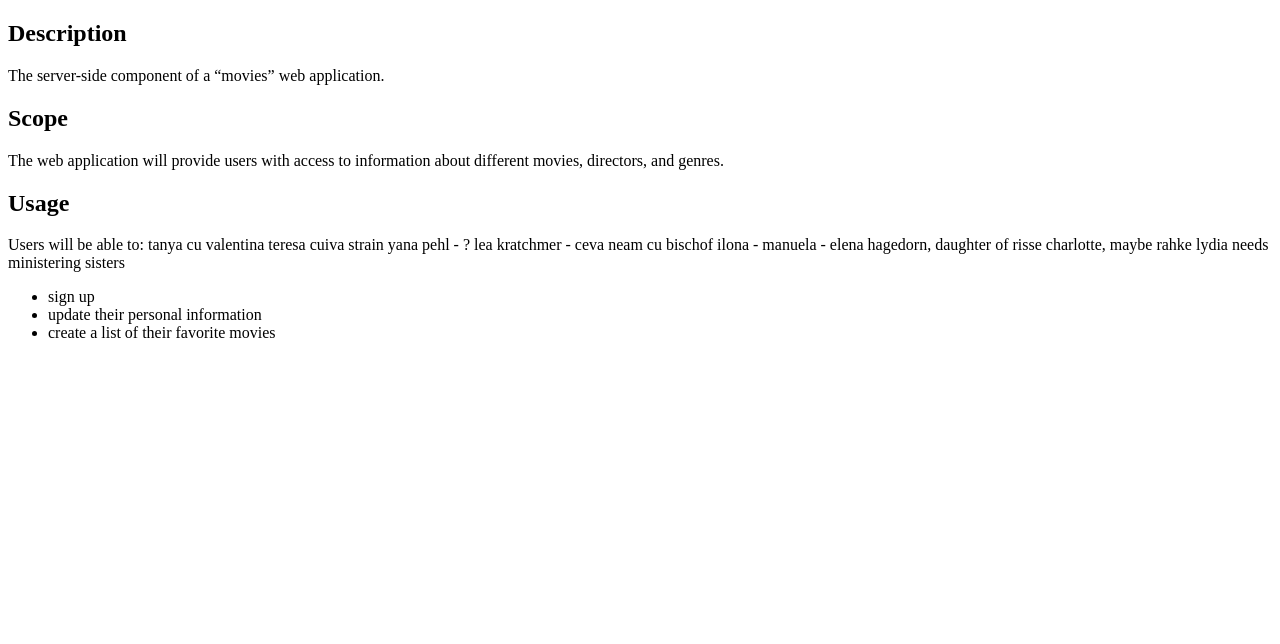
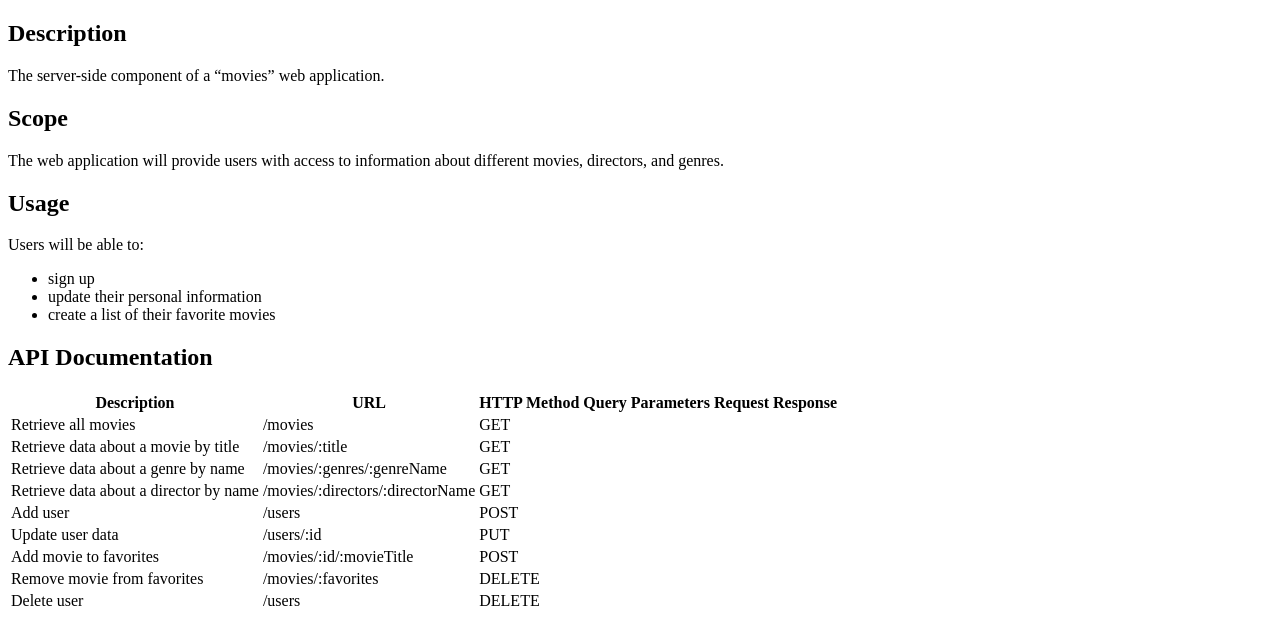
Before and after one commit to tiffany27cj/movie_api, a website: page public/documentation.html in a window 1280 px wide. Drawn offline with Linux system fonts and the light colour scheme.

Commit message:
Added documentation
Added documentation about endpoints

```diff
--- a/public/documentation.html
+++ b/public/documentation.html
@@ -14,30 +14,78 @@
 
     <h2>Usage</h2>
     <p>Users will be able to:
-
-
-tanya cu valentina
-
-teresa cuiva strain
-
-yana pehl - ?
-
-lea kratchmer - ceva neam cu bischof
-
-ilona -
-
-manuela - elena hagedorn, daughter of risse charlotte, maybe rahke
-
-lydia needs ministering sisters
-
-
-
-
     </p>
         <ul>
             <li>sign up</li>
             <li>update their personal information</li>
             <li>create a list of their favorite movies</li>
         </ul>
+
+    <h2>API Documentation</h2>
+        <table>
+    <tr>
+        <th>Description</th>
+        <th>URL</th>
+        <th>HTTP Method</th>
+        <th>Query Parameters</th>
+        <th>Request</th>
+        <th>Response</th>
+    </tr>
+    <tr>
+        <td>Retrieve all movies</td>
+        <td>/movies</td>
+        <td>GET</td>
+        <td></td>
+    </tr>
+    <tr>
+        <td>Retrieve data about a movie by title</td>
+        <td>/movies/:title</td>
+        <td>GET</td>
+        <td></td>
+    </tr>
+    <tr>
+        <td>Retrieve data about a genre by name</td>
+        <td>/movies/:genres/:genreName</td>
+        <td>GET</td>
+        <td></td>
+    </tr>
+    <tr>
+        <td>Retrieve data about a director by name</td>
+        <td>/movies/:directors/:directorName</td>
+        <td>GET</td>
+        <td></td>
+    </tr>
+    <tr>
+        <td>Add user</td>
+        <td>/users</td>
+        <td>POST</td>
+        <td></td>
+    </tr>
+    <tr>
+        <td>Update user data</td>
+        <td>/users/:id</td>
+        <td>PUT</td>
+        <td></td>
+    </tr>
+    <tr>
+        <td>Add movie to favorites</td>
+        <td>/movies/:id/:movieTitle</td>
+        <td>POST</td>
+        <td></td>
+    </tr>
+    <tr>
+        <td>Remove movie from favorites</td>
+        <td>/movies/:favorites</td>
+        <td>DELETE</td>
+        <td></td>
+    </tr>
+    <tr>
+        <td>Delete user</td>
+        <td>/users</td>
+        <td>DELETE</td>
+        <td></td>
+    </tr>
+</table>
+
 </body>
 </html>
```
Also changed, not shown: students-api/package.json (added, +20 -0 lines), students-api/test.js (added, +107 -0 lines), 1 other file.
